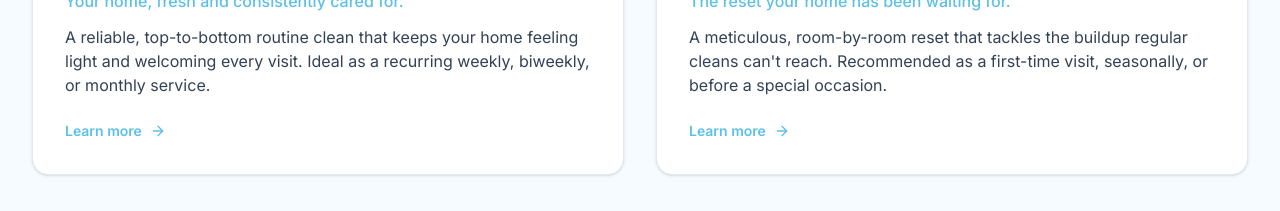
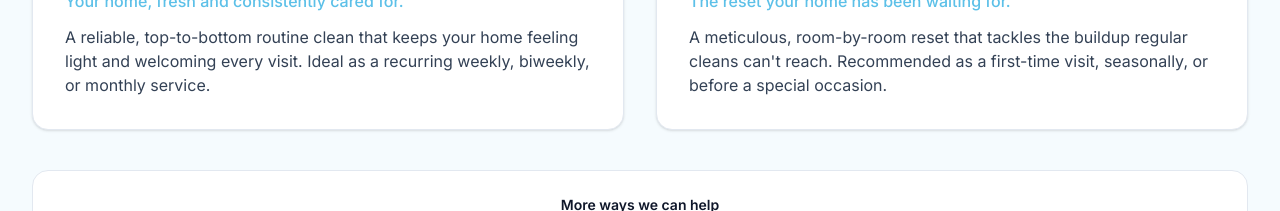
Before and after one commit to jesseegedegbe3-collab/scrubfair-website-build, a React (Vite) app: page / in a window 1280 px wide. Shown: the part 1520-1731 px from the top of the page. Built offline with nearby package versions, Linux system fonts and the light colour scheme; no server answers; what @convex-dev/auth would draw is missing.

Commit message:
Freebuff: Redo the change

```diff
--- a/src/pages/Landing.tsx
+++ b/src/pages/Landing.tsx
@@ -176,13 +176,6 @@ export default function Home() {
                     {service.tagline}
                   </p>
                   <p className="mt-3 text-brand-slate">{service.description}</p>
-                  <Link
-                    to={`/services#${service.id}`}
-                    className="mt-6 inline-flex items-center gap-2 text-sm font-semibold text-brand-deep hover:text-brand-deep-hover"
-                  >
-                    Learn more
-                    <ArrowRight className="size-4" aria-hidden />
-                  </Link>
                 </div>
               </article>
             ))}
```
